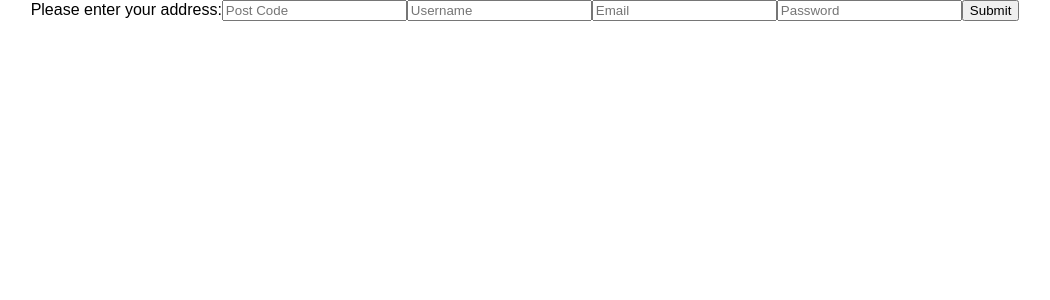
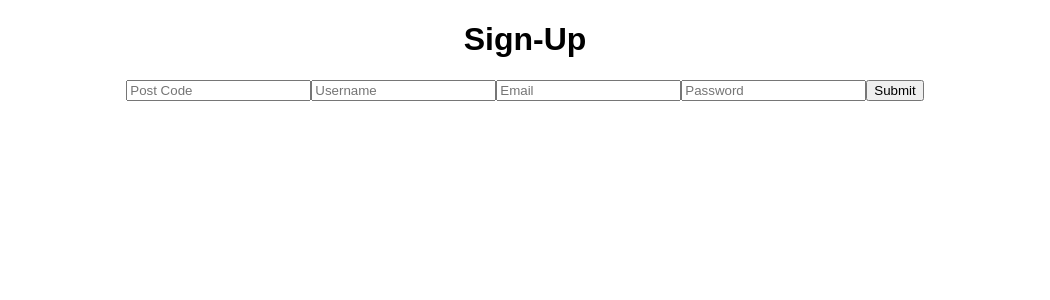
Before and after one commit to alexiscarlier/neighbourly-app, a React (Create React App) app: page / in a window 1280 px wide. Shown: the top 300 px of the page, without its empty margins (115-1165 px from the left). Built offline with nearby package versions, Linux system fonts and the light colour scheme; no server answers.

Commit message:
Changing Signup display to reflect new form

```diff
--- a/src/Signup.js
+++ b/src/Signup.js
@@ -31,7 +31,7 @@ class Signup extends Component {
     return (
       <div>
       <form onSubmit={this.onSubmit.bind(this)}>
-        Please enter your address:
+        <h1>Sign-Up</h1>
         <input type="text" id="postcode" name="postcode" onChange={this.onChange.bind(this)} value={this.state.postcode} required placeholder="Post Code"/>
         <input type="text" id="username" name="username" onChange={this.onChange.bind(this)} value={this.state.username}required placeholder="Username"/>
         <input type="text" id="email" name="email" onChange={this.onChange.bind(this)} value={this.state.email} required placeholder="Email"/>
```
Also changed, not shown: 1 other file (tests, documents, lock files or other folders).
